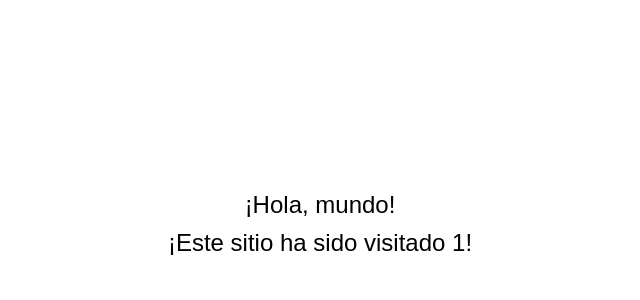
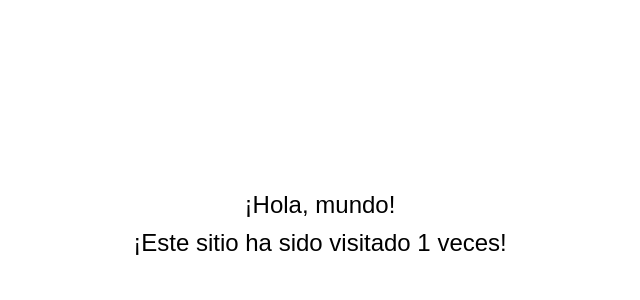
Before and after one commit to OliverosCarlos/basic-flask-api, a Flask app: template templates/home.html in a window 1280 px wide. Shown: the part 176-476 px from the top of the page, without its empty margins (320-960 px from the left). Run offline with Flask 3, Linux system fonts and the light colour scheme; the template is opened without the code that fills it: most values are stand-ins (such as "Sample title", 1, 10 or a date in 2020).

Commit message:
Home Message updated

```diff
--- a/templates/home.html
+++ b/templates/home.html
@@ -29,7 +29,7 @@
 <body>
     <div class="messages">
         <div class="message">¡Hola, mundo!</div>
-        <div class="message">¡Este sitio ha sido visitado {{data.count}}!</div>
+        <div class="message">¡Este sitio ha sido visitado {{data.count}} veces!</div>
     </div>
 </body>
 
```
